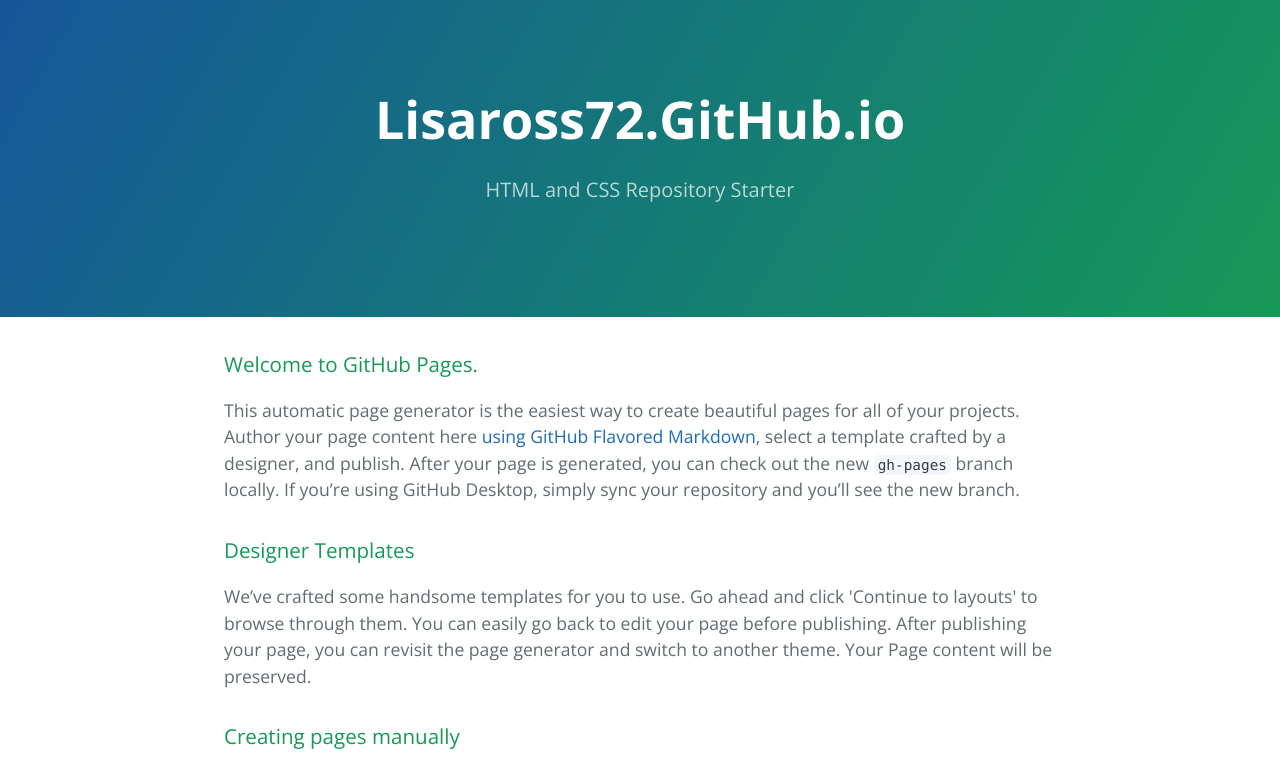
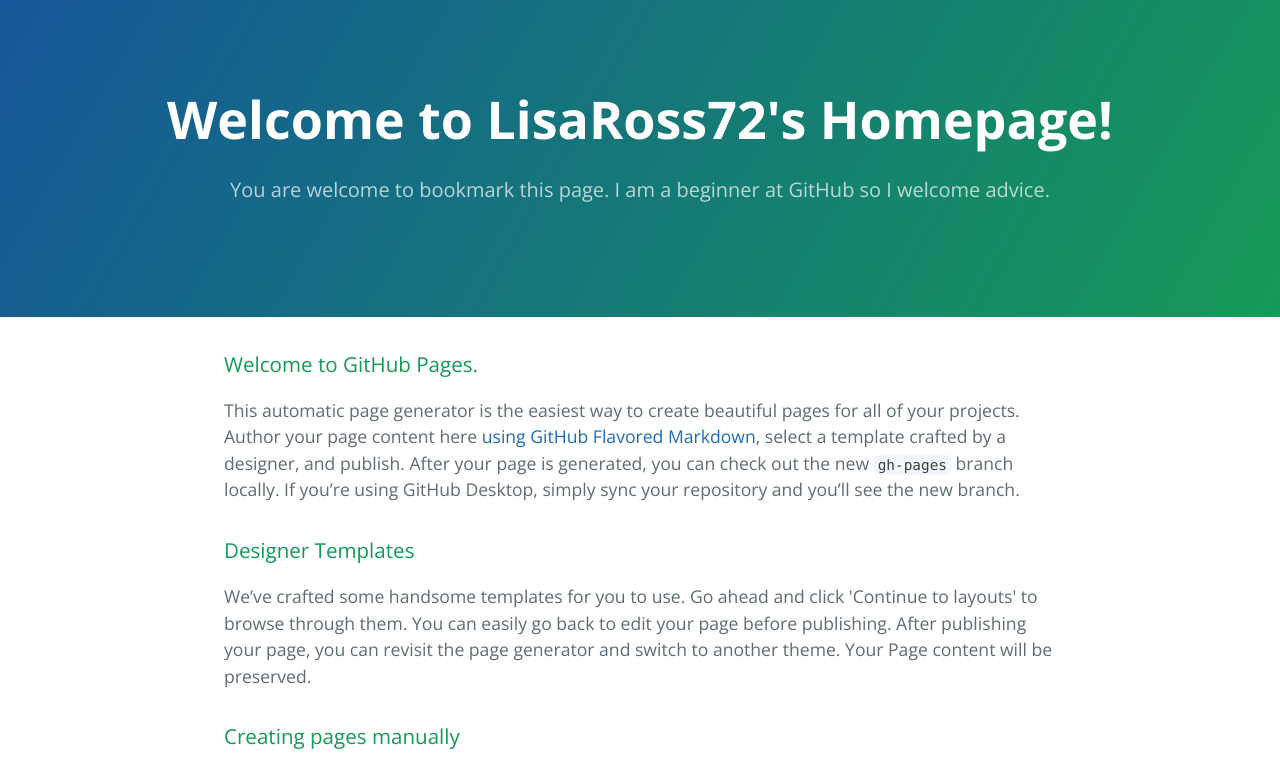
Before and after one commit to LisaRoss72/LisaRoss72.github.io, a plain HTML site: page index.html in a window 1280 px wide. Shown: the top 766 px of the page. Drawn offline with nearby package versions, Linux system fonts and the light colour scheme.

Commit message:
Making friendlier homepage message

```diff
--- a/index.html
+++ b/index.html
@@ -2,7 +2,7 @@
 <html lang="en-us">
   <head>
     <meta charset="UTF-8">
-    <title>Lisaross72.GitHub.io by LisaRoss72</title>
+    <title>LisaRoss72 Homepage </title>
     <meta name="viewport" content="width=device-width, initial-scale=1">
     <link rel="stylesheet" type="text/css" href="stylesheets/normalize.css" media="screen">
     <link href='https://fonts.googleapis.com/css?family=Open+Sans:400,700' rel='stylesheet' type='text/css'>
@@ -11,8 +11,8 @@
   </head>
   <body>
     <section class="page-header">
-      <h1 class="project-name">Lisaross72.GitHub.io</h1>
-      <h2 class="project-tagline">HTML and CSS Repository Starter</h2>
+      <h1 class="project-name">Welcome to LisaRoss72's Homepage!</h1>
+      <h2 class="project-tagline">You are welcome to bookmark this page. I am a beginner at GitHub so I welcome advice.</h2>
     </section>
 
     <section class="main-content">
```
